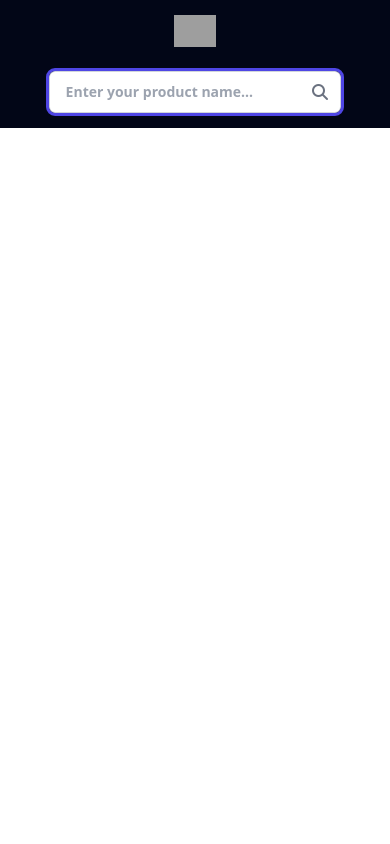
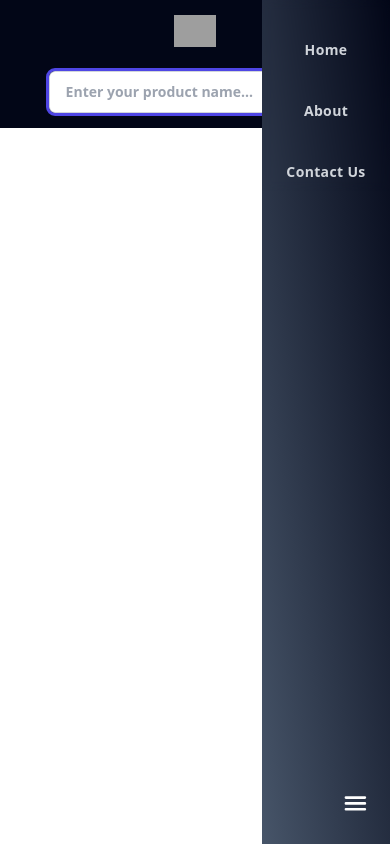
Before and after one commit to AryushGupta/ReHostify, a plain HTML site: page dist/index.html in a window 390 px wide. Drawn offline with nearby package versions, Linux system fonts and the light colour scheme; grey boxes are pictures that could not be loaded.

Commit message:
Responsive Navigation-bar

```diff
--- a/dist/index.html
+++ b/dist/index.html
@@ -7,6 +7,16 @@
     <link rel="stylesheet" href="./output.css">
     <!-- font awesome -->
     <script src="https://kit.fontawesome.com/dbf8d0490c.js" crossorigin="anonymous"></script>
+    <!--ion-icons  -->
+    <script type="module" src="https://unpkg.com/ionicons@7.1.0/dist/ionicons/ionicons.esm.js"></script>
+<script nomodule src="https://unpkg.com/ionicons@7.1.0/dist/ionicons/ionicons.js"></script>
+    <!-- changing the color of the ionicons -->
+    <style>
+        ion-icon {
+          color: white;
+          font-size: 1.8rem;
+        }
+    </style>
 </head>
 <body>
     <nav class="w-full h-32 md:h-20 flex flex-col items-center justify-center px-3 space-y-6 md:flex md:flex-row md:items-center md:justify-around md:space-y-0 bg-slate-950">
@@ -20,7 +30,7 @@
                 <li class="mx-3"><a href="">Contact Us</a></li>
             </ul>
         </div>
-        <div class="w-4/5 md:w-1/4">
+        <div class="w-4/5 md:w-1/5">
             <form action="">
                 <div class="flex w-full border border-gray-300 rounded-md bg-white outline outline-indigo-600">
                     <input type="text" class="w-5/6 md:w-11/12 px-3 mx-1 outline-none rounded-l-md py-1 text-sm font-semibold text-indigo-900 md:px-2 md:py-2" placeholder="Enter your product name...">
@@ -29,9 +39,52 @@
             </form>
         </div>
     </nav>
+
+    <!-- mobile-menu here -->
+    <div class="md:hidden fixed top-0 right-0 h-full bg-slate-950 w-32 bg-gradient-to-tr from-slate-600 to-slate-950" id="mobile-menu">
+        <ul class="pt-10 space-y-8 mx-auto font-semibold tracking-wide text-gray-300 text-sm text-center backdrop-blur-sm">
+            <div class="mx-6">
+                <a href="./about-us.html" class="group transition duration-300">
+                    Home
+                    <span class="block max-w-0 group-hover:max-w-full transition-all duration-500 h-px bg-sky-600 mt-2"></span>
+                </a>
+            </div>
+            <div class="mx-6">
+                <a href="./about-us.html" class="group transition duration-300">
+                    About
+                    <span class="block max-w-0 group-hover:max-w-full transition-all duration-500 h-px bg-sky-600 mt-2"></span>
+                </a>
+            </div>
+            <div class="mx-6">
+                <a href="./about-us.html" class="group transition duration-300">
+                    Contact Us
+                    <span class="block max-w-0 group-hover:max-w-full transition-all duration-500 h-px bg-sky-600 mt-2"></span>
+                </a>
+            </div>
+        </ul>
+    </div>
+    <!-- button to view mobile view -->
+    <button class="md:hidden fixed bottom-5 right-5" onclick="onToggleMenu()" id="toggle-btn">
+        <ion-icon name="menu" id="ion-btn"></ion-icon>
+    </button>
+
+
     <!-- hero section -->
-    <section class="">
-
-    </section>
+    <!-- <section class="">
+        <div class="flex items-center ">
+            <ul class="flex items-center space-x-7">
+                <li>
+                    <a href=""><ion-icon name="person-outline"></ion-icon></a>
+                </li>
+                <li>
+                    <a href=""><ion-icon name="heart-outline"></ion-icon></a>
+                </li>
+                <li>
+                    <a href=""><ion-icon name="bag-handle-outline"></ion-icon></a>
+                </li>
+            </ul>
+        </div>
+    </section> -->
+    <script src="../script.js"></script>
 </body>
 </html>
--- /dev/null
+++ b/script.js
@@ -0,0 +1,14 @@
+function onToggleMenu(){
+    const ionBtn = document.getElementById("ion-btn");
+    const mobileMenu = document.getElementById("mobile-menu");
+
+    mobileMenu.classList.toggle('hidden');
+
+    if(mobileMenu.classList.contains('hidden')){
+        ionBtn.style.color = "black";
+        ionBtn.setAttribute('name','menu');
+    } else{
+        ionBtn.style.color = "white";
+        ionBtn.setAttribute('name','close');
+    }
+}
```
Also changed, not shown: dist/output.css.
